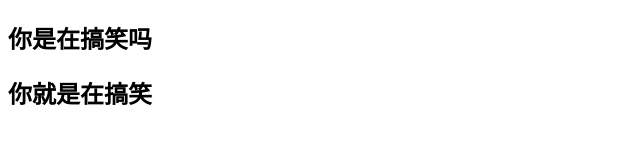
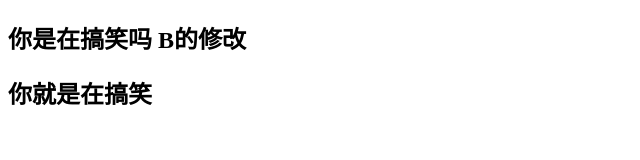
Before and after one commit to peerzi/new-demo, a plain HTML site: page index.html in a window 1280 px wide. Shown: the whole page, without its empty margins (0-640 px from the left). Drawn offline with Linux system fonts and the light colour scheme.

Commit message:
B的修改

```diff
--- a/index.html
+++ b/index.html
@@ -11,7 +11,7 @@
     </style>
 </head>
 <body>
-<h2>你是在搞笑吗</h2>
+<h2>你是在搞笑吗 B的修改</h2>
 <h2>你就是在搞笑</h2>
 <script>
 
```
